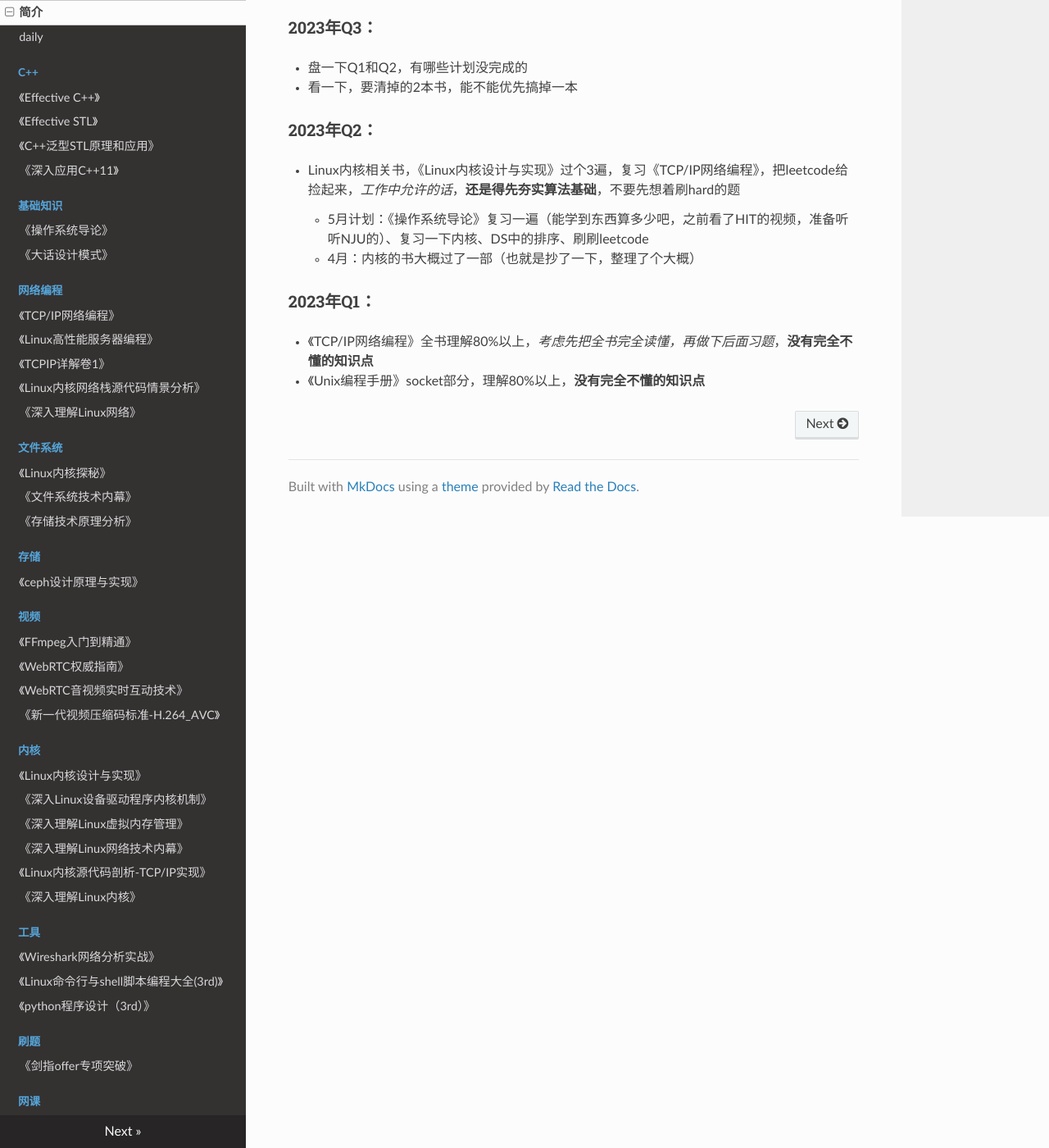
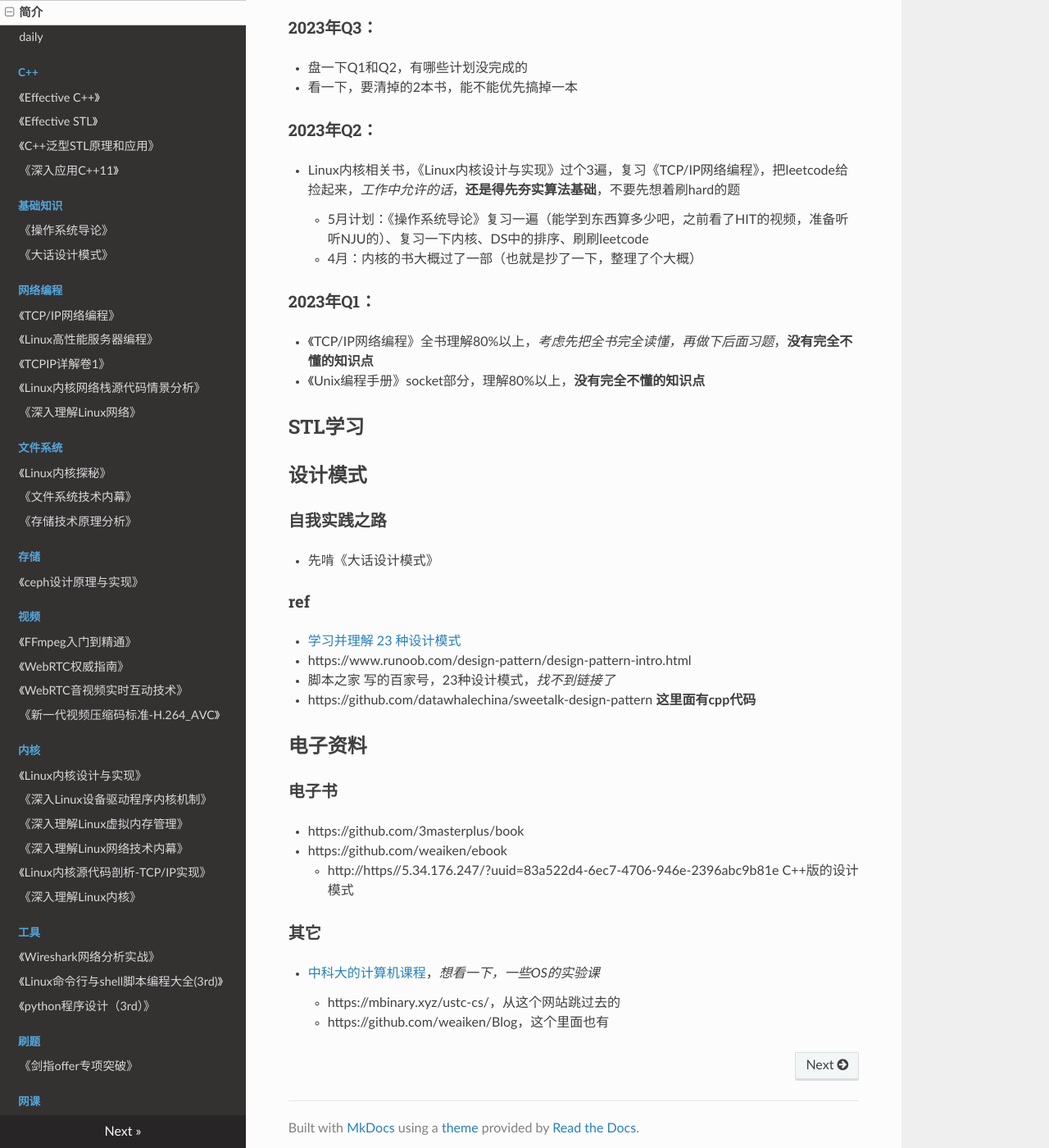
Before and after one commit to wolflion/booknotes, an MkDocs documentation site: the page built from docs/index.md, in a window 1280 px wide and 1400 px high, scrolled down 814 px. Shown: the whole window at 82% size. Built offline with MkDocs 1.6.1, drawn with Linux system fonts in a browser that asks for light colours; nearby versions of some CDN libraries.

Commit message:
Update index.md

```diff
--- a/docs/index.md
+++ b/docs/index.md
@@ -42,3 +42,32 @@ https://lxr.missinglinkelectronics.com/linux+v2.6.24/include/linux/skbuff.h，li
 
 + 《TCP/IP网络编程》全书理解80%以上，*考虑先把全书完全读懂，再做下后面习题*，**没有完全不懂的知识点**
 + 《Unix编程手册》socket部分，理解80%以上，**没有完全不懂的知识点**
+
+## STL学习
+
+## 设计模式
+
+### 自我实践之路
+
++ 先啃《大话设计模式》
+
+### ref
+
++ [学习并理解 23 种设计模式](https://github.com/xietao3/Study-Plan/blob/master/DesignPatterns/README.md)
++ https://www.runoob.com/design-pattern/design-pattern-intro.html
++ 脚本之家 写的百家号，23种设计模式，*找不到链接了*
++ https://github.com/datawhalechina/sweetalk-design-pattern **这里面有cpp代码**
+
+## 电子资料
+
+### 电子书
+
++ https://github.com/3masterplus/book
++ https://github.com/weaiken/ebook
+  + http://https//5.34.176.247/?uuid=83a522d4-6ec7-4706-946e-2396abc9b81e  C++版的设计模式
+
+### 其它
+
++ [中科大的计算机课程](https://github.com/USTC-Resource/USTC-Course)，*想看一下，一些OS的实验课*
+  + https://mbinary.xyz/ustc-cs/，从这个网站跳过去的
+  + https://github.com/weaiken/Blog，这个里面也有
```
